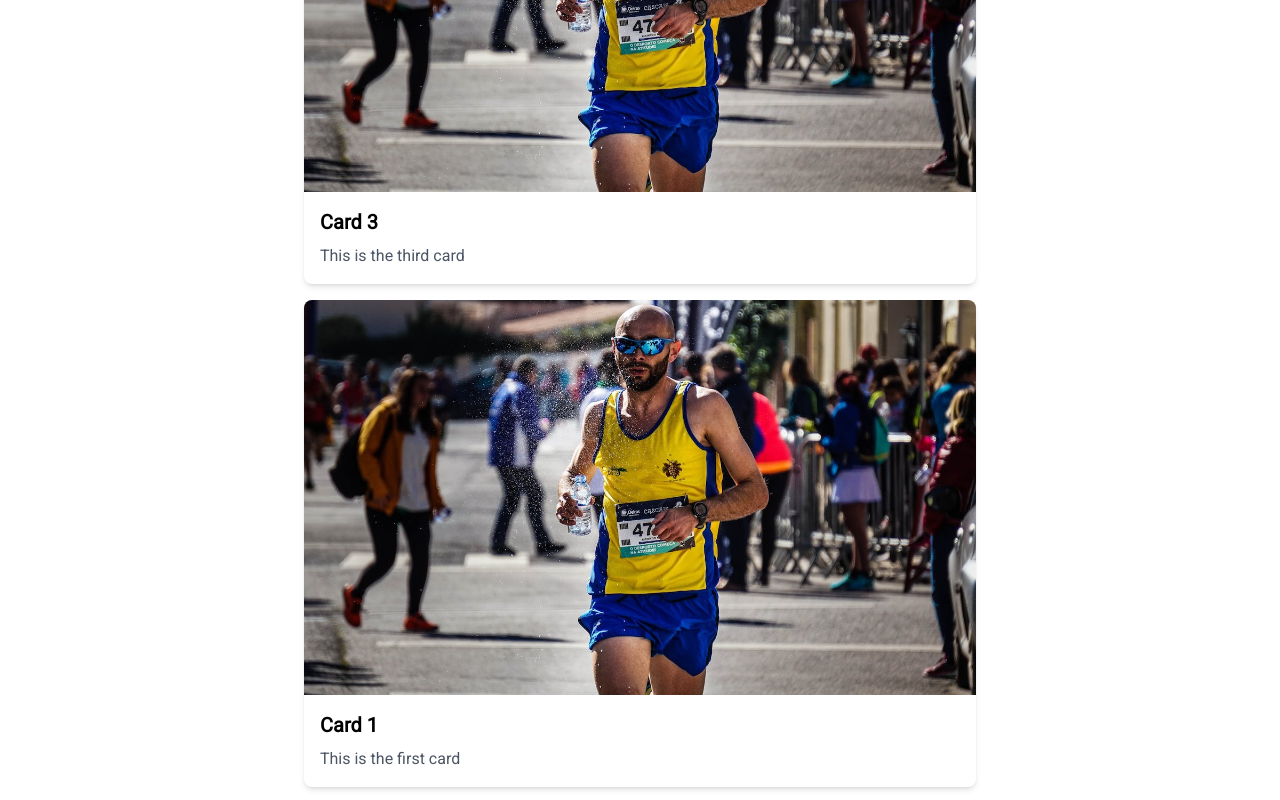
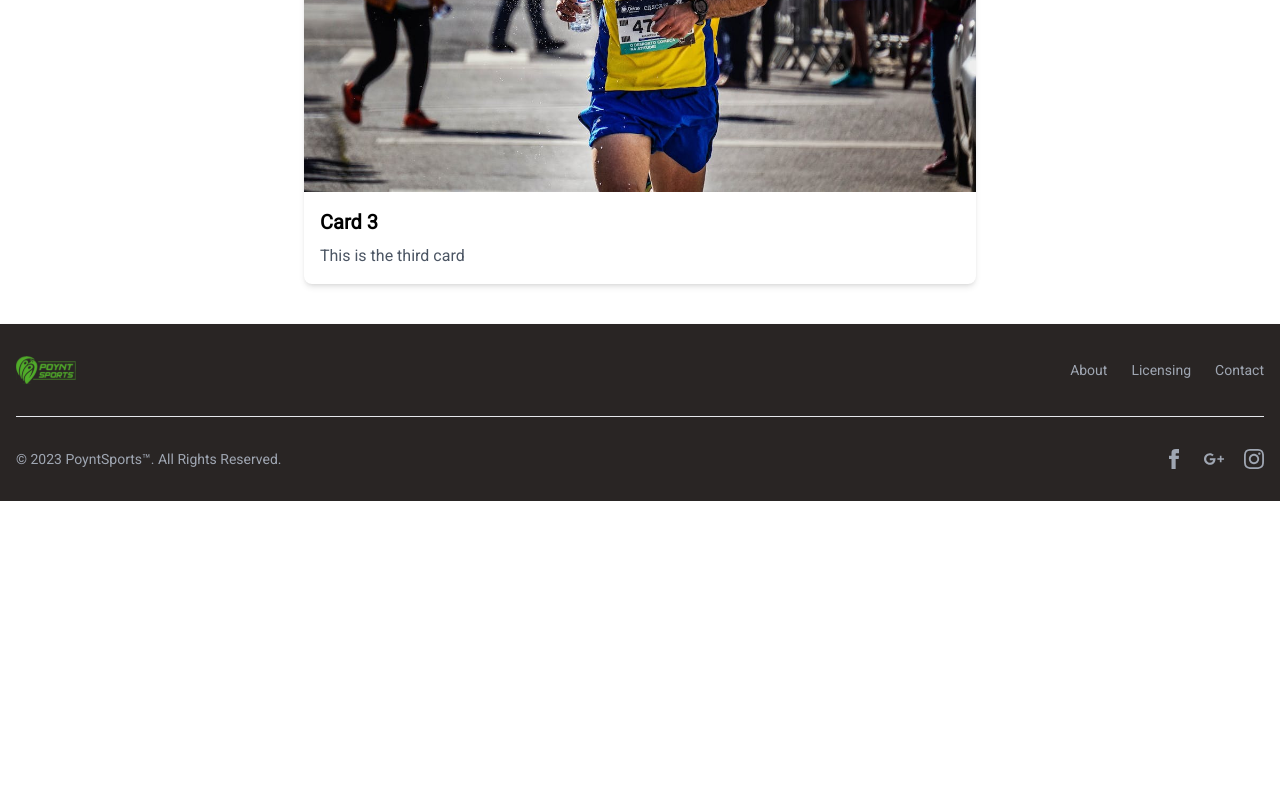
Before and after one commit to Ujucode/poynt-sports, a React (Vite) app: page /events in a window 1280 px wide. Shown: the part 1579-2379 px from the top of the page. After the commit the page ends 2080 px from the top, so only its background shows below. Built offline with nearby package versions, Linux system fonts and the light colour scheme.

Commit message:
-minor change / fix

```diff
--- a/src/components/Layout/EventsGallery.jsx
+++ b/src/components/Layout/EventsGallery.jsx
@@ -7,7 +7,7 @@ const EventsGallery = () => {
     <section className="my-10">
       <MUIGroupSelect />
       <div className="mt-10">
-        {Array.from(Array(5)).map((_, index) => (
+        {Array.from(Array(3)).map((_, index) => (
           <EventsCard
             key={index}
             title={cardData[index % cardData.length].title}
--- a/src/components/Layout/VerticalTabs.jsx
+++ b/src/components/Layout/VerticalTabs.jsx
@@ -3,7 +3,7 @@ import MUIVerticalTabs from "../UI/MUIVerticalTabs";
 
 const VerticalTabs = () => {
   return (
-    <section className="my-10">
+    <section className="my-10 ">
       <MUIVerticalTabs>
         <Outlet />
       </MUIVerticalTabs>
```
